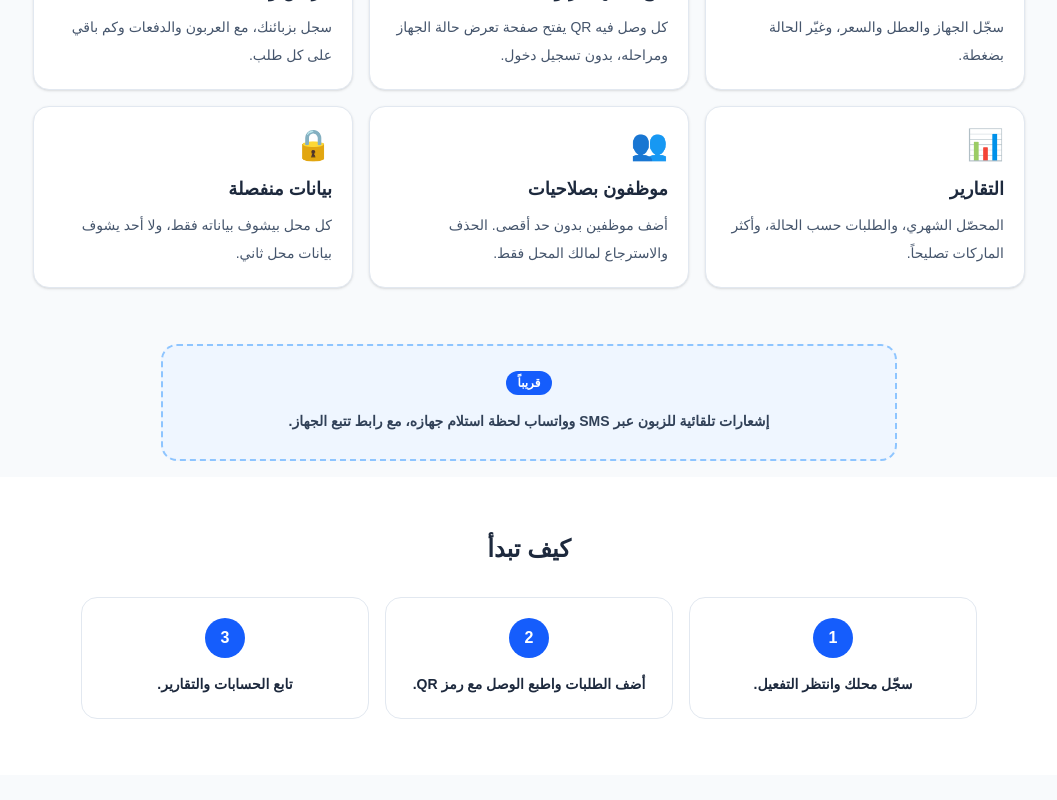
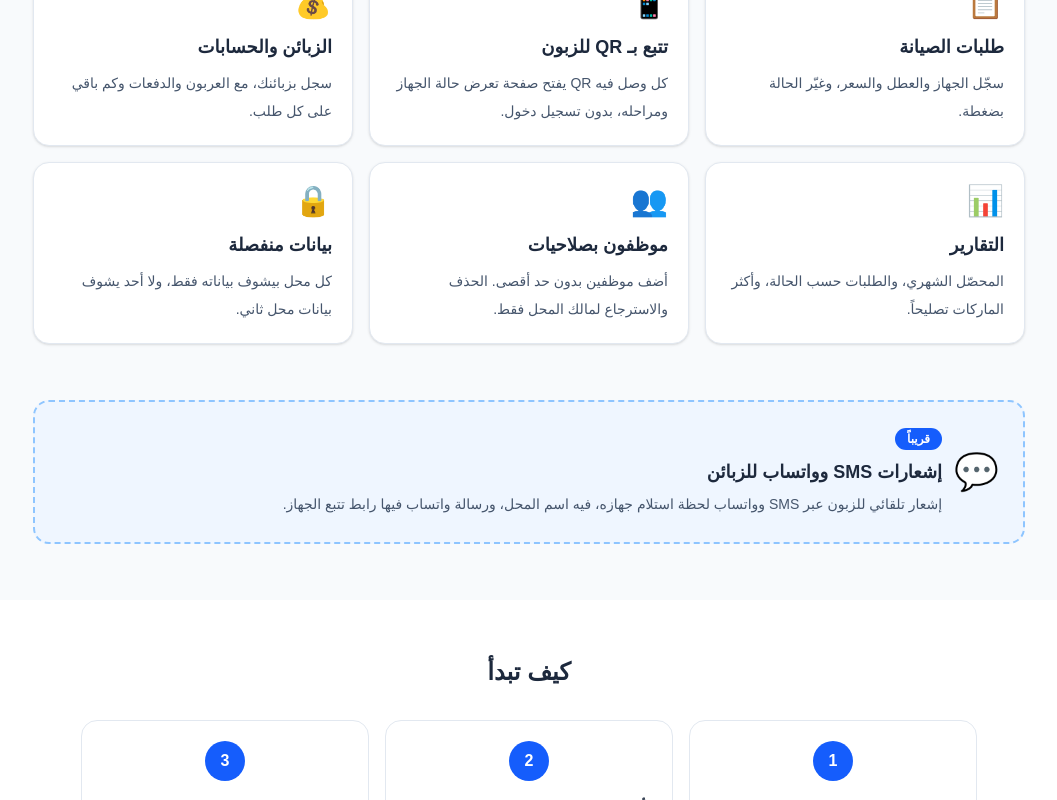
Before and after one commit to emcad225/fix-trak, a Next.js app: page /home in a window 1280 px wide. Shown: the part 671-1471 px from the top of the page, without its empty margins (111-1168 px from the left). Built offline with nearby package versions, Linux system fonts and the light colour scheme; no server answers.

Commit message:
show SMS and WhatsApp coming soon on landing page

```diff
--- a/src/components/Landing.tsx
+++ b/src/components/Landing.tsx
@@ -26,6 +26,10 @@ const content = {
       ["👥", "موظفون بصلاحيات", "أضف موظفين بدون حد أقصى. الحذف والاسترجاع لمالك المحل فقط."],
       ["🔒", "بيانات منفصلة", "كل محل بيشوف بياناته فقط، ولا أحد يشوف بيانات محل ثاني."],
     ],
+    soonTitle: "قريباً",
+    soonShort: "إشعارات SMS وواتساب للزبائن",
+    soonText:
+      "إشعار تلقائي للزبون عبر SMS وواتساب لحظة استلام جهازه، فيه اسم المحل، ورسالة واتساب فيها رابط تتبع الجهاز.",
     stepsTitle: "كيف تبدأ",
     steps: [
       "سجّل محلك وانتظر التفعيل.",
@@ -40,9 +44,6 @@ const content = {
     save: (n: number) => `وفّر ${n}%`,
     pricingNote: "تجربة مجانية 7 أيام. الدفع حالياً بتحويل بنكي.",
     finalTitle: "جاهز تجرّب؟",
-        soonTitle: "قريباً",
-    soonText:
-      "إشعارات تلقائية للزبون عبر SMS وواتساب لحظة استلام جهازه، مع رابط تتبع الجهاز.",
     switchLang: "🇹🇷 Türkçe",
   },
   tr: {
@@ -62,6 +63,10 @@ const content = {
       ["👥", "Yetkili çalışanlar", "Sınırsız çalışan ekleyin. Silme ve iade yalnızca mağaza sahibine aittir."],
       ["🔒", "Ayrı veriler", "Her mağaza yalnızca kendi verilerini görür."],
     ],
+    soonTitle: "Çok yakında",
+    soonShort: "Müşterilere SMS ve WhatsApp bildirimleri",
+    soonText:
+      "Cihaz teslim alındığı anda müşteriye SMS ve WhatsApp ile otomatik bildirim: mağaza adı ve WhatsApp'ta cihaz takip bağlantısı.",
     stepsTitle: "Nasıl başlanır",
     steps: [
       "Mağazanızı kaydedin ve onayı bekleyin.",
@@ -76,9 +81,6 @@ const content = {
     save: (n: number) => `%${n} tasarruf`,
     pricingNote: "7 gün ücretsiz deneme. Ödeme şimdilik banka havalesiyle yapılır.",
     finalTitle: "Denemeye hazır mısınız?",
-        soonTitle: "Çok yakında",
-    soonText:
-      "Cihaz teslim alındığı anda müşteriye SMS ve WhatsApp ile otomatik bildirim, cihaz takip bağlantısıyla birlikte.",
     switchLang: "🇸🇦 العربية",
   },
 };
@@ -167,6 +169,9 @@ export default function Landing() {
             {t.cta}
           </Link>
           <p className="mt-3 text-sm text-blue-200">{t.ctaNote}</p>
+          <p className="mt-5 inline-block rounded-full bg-white/10 px-4 py-2 text-sm font-semibold text-blue-100">
+            💬 {t.soonTitle}: {t.soonShort}
+          </p>
         </div>
       </section>
 
@@ -187,14 +192,17 @@ export default function Landing() {
           ))}
         </div>
       </section>
-                <section className="mx-auto max-w-3xl px-4 pb-4">
-        <div className="rounded-2xl border-2 border-dashed border-blue-300 bg-blue-50 p-6 text-center">
-          <span className="inline-block rounded-full bg-blue-600 px-3 py-1 text-xs font-bold text-white">
-            {t.soonTitle}
-          </span>
-          <p className="mt-3 text-sm font-semibold leading-7 text-slate-700">
-            {t.soonText}
-          </p>
+
+      <section className="mx-auto max-w-5xl px-4 pb-14">
+        <div className="flex flex-col items-center gap-3 rounded-2xl border-2 border-dashed border-blue-300 bg-blue-50 p-6 text-center sm:flex-row sm:text-start">
+          <div className="text-4xl">💬</div>
+          <div className="flex-1">
+            <span className="rounded-full bg-blue-600 px-3 py-1 text-xs font-bold text-white">
+              {t.soonTitle}
+            </span>
+            <h3 className="mt-2 text-lg font-extrabold">{t.soonShort}</h3>
+            <p className="mt-1 text-sm leading-7 text-slate-600">{t.soonText}</p>
+          </div>
         </div>
       </section>
 
```
